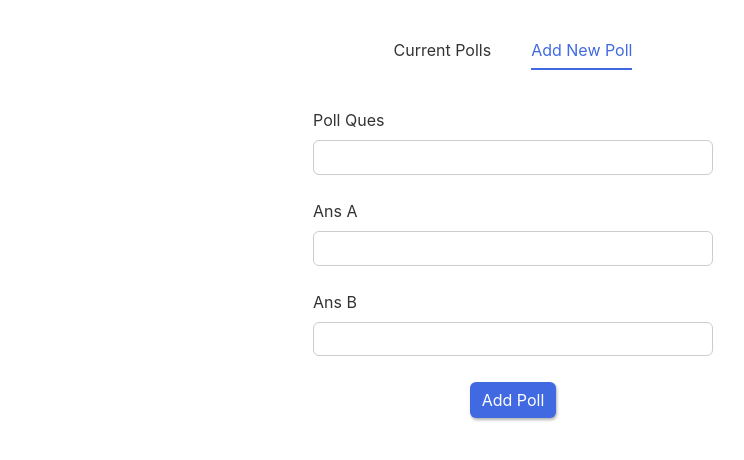
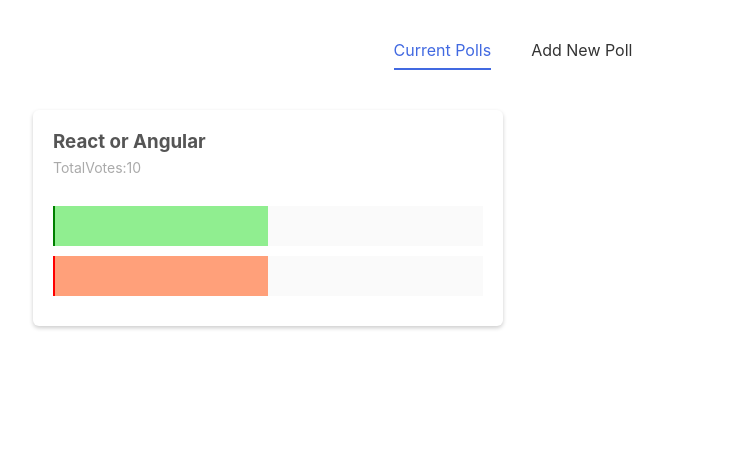
Before and after one commit to suseendharlal96/poll-svelte, a Svelte app: page / in a window 1280 px wide. Shown: the top 460 px of the page, without its empty margins (127-871 px from the left). Built offline with nearby package versions, Linux system fonts and the light colour scheme.

Commit message:
voting added

```diff
--- a/src/App.svelte
+++ b/src/App.svelte
@@ -4,7 +4,7 @@
   import PollList from "./components/PollList.svelte";
 
   const items = ["Current Polls", "Add New Poll"];
-  let activeItem = items[1];
+  let activeItem = items[0];
   let polls = [
     {
       id: 1,
@@ -21,6 +21,18 @@
     activeItem = items[0];
     console.log(polls);
   };
+
+  const castVote = ({ detail }) => {
+    console.log(detail);
+    const pollsCopy = [...polls];
+    const pollIndex = pollsCopy.findIndex((p) => p.id === detail.id);
+    if (detail.voteFor === "A") {
+      pollsCopy[pollIndex].voteA++;
+    } else {
+      pollsCopy[pollIndex].voteB++;
+    }
+    polls = pollsCopy;
+  };
 </script>
 
 <style>
@@ -36,7 +48,7 @@
     {activeItem}
     on:setActiveItem={({ detail }) => (activeItem = items[detail])} />
   {#if activeItem === items[0]}
-    <PollList {polls} />
+    <PollList {polls} on:castVote={castVote} />
   {:else}
     <PollForm on:createPoll={createPoll} />
   {/if}
--- a/src/components/PollDetail.svelte
+++ b/src/components/PollDetail.svelte
@@ -1,6 +1,11 @@
 <script>
+  import { createEventDispatcher } from "svelte";
+  const dispatch = createEventDispatcher();
+  import Card from "./shared/Card.svelte";
   export let poll;
   $: totalVote = poll.voteA + poll.voteB;
+  $: percentA = (poll.voteA / totalVote) * 100 + "%";
+  $: percentB = (poll.voteB / totalVote) * 100 + "%";
 </script>
 
 <style>
@@ -11,6 +16,7 @@
   p {
     margin-top: 6px;
     font-size: 14px;
+    color: #aaa;
     margin-bottom: 30px;
   }
   .answer {
@@ -26,17 +32,36 @@
     display: inline-block;
     padding: 10px 20px;
   }
+  .percent {
+    height: 100%;
+    position: absolute;
+    box-sizing: border-box;
+  }
+  .percent-a {
+    border-left: 2px solid green;
+    background-color: lightgreen;
+  }
+  .percent-b {
+    border-left: 2px solid red;
+    background-color: lightsalmon;
+  }
 </style>
 
+<Card>
   <div class="poll">
     <h3>{poll.ques}</h3>
     <p>TotalVotes:{totalVote}</p>
-  <div class="answer">
-    <div class="percent percent-a" />
+    <div
+      class="answer"
+      on:click={() => dispatch('castVote', { id: poll.id, voteFor: 'A' })}>
+      <div style=" width: {percentA}" class="percent percent-a" />
       <span>{poll.ansA}({poll.voteA})</span>
     </div>
-  <div class="answer">
-    <div class="percent percent-b" />
+    <div
+      class="answer"
+      on:click={() => dispatch('castVote', { id: poll.id, voteFor: 'B' })}>
+      <div style=" width: {percentB}" class="percent percent-b" />
       <span>{poll.ansB}({poll.voteB})</span>
     </div>
   </div>
+</Card>
--- a/src/components/PollForm.svelte
+++ b/src/components/PollForm.svelte
@@ -13,7 +13,6 @@
     ansB: "",
   };
   let valid = true;
-
   const createPoll = () => {
     console.log(form);
     valid = true;
--- a/src/components/PollList.svelte
+++ b/src/components/PollList.svelte
@@ -13,6 +13,6 @@
 
 <div class="poll-list">
   {#each polls as poll (poll.id)}
-    <PollDetail {poll} />
+    <PollDetail {poll} on:castVote/>
   {/each}
 </div>
--- /dev/null
+++ b/src/components/shared/Card.svelte
@@ -0,0 +1,12 @@
+<div class="card">
+    <slot></slot>
+</div>
+
+<style>
+    .card{
+        background: #fff;
+        padding:20px;
+        border-radius: 6px;
+        box-shadow: 0px 2px 4px rgba(0, 0, 0, 0.2);
+    }
+</style>
```
Lines whose indentation alone changed are shown as unchanged.
